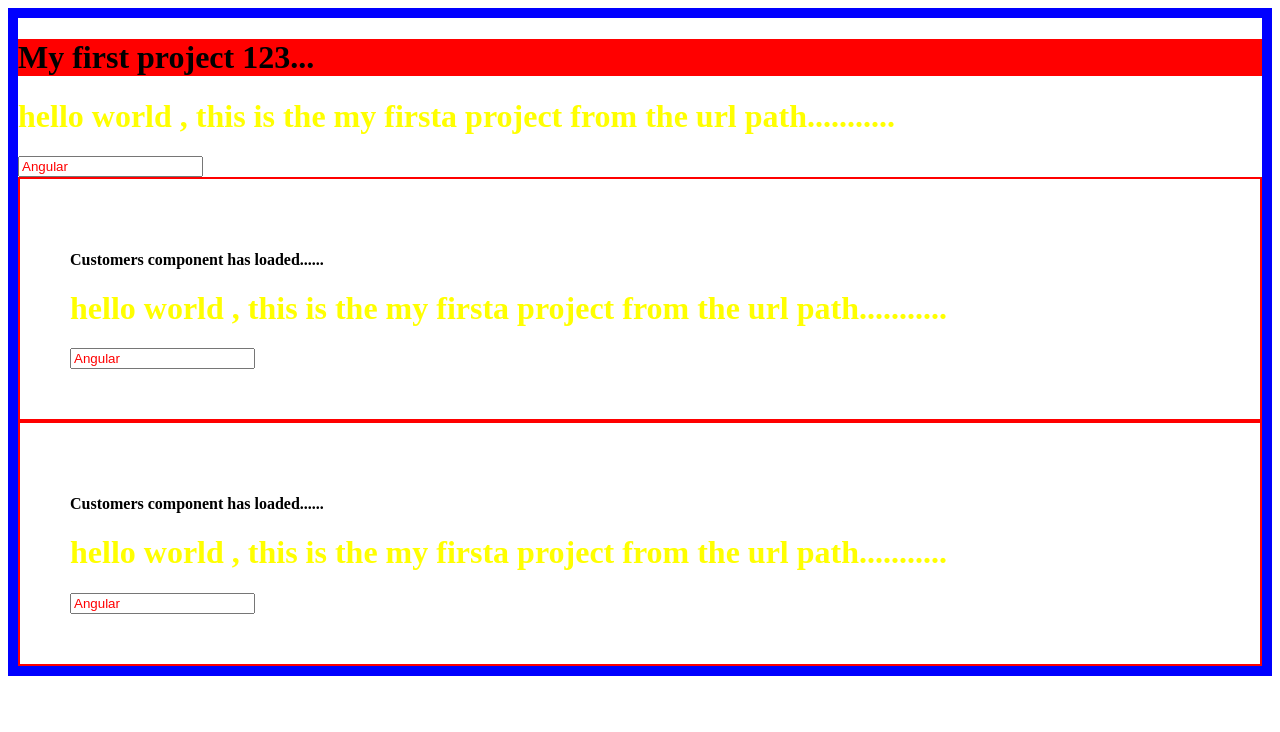
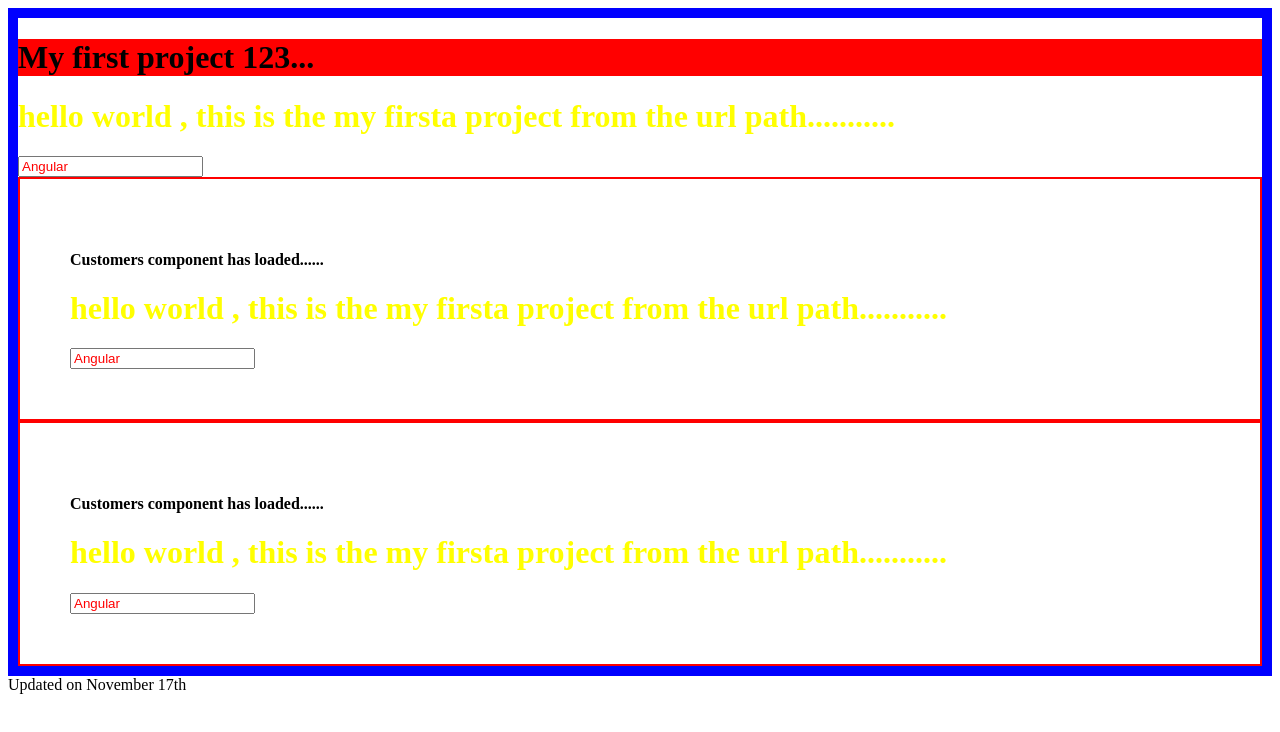
Before and after one commit to madanpatakota/AngularBascisBatchFive, an Angular app: page / in a window 1280 px wide. Shown: the top 732 px of the page. Built offline with nearby package versions, Linux system fonts and the light colour scheme.

Commit message:
Commit - Just for check

```diff
--- a/src/app/app.component.html
+++ b/src/app/app.component.html
@@ -10,3 +10,6 @@
 <app-customers></app-customers>
 
 </div>
+
+
+Updated on November 17th
```
